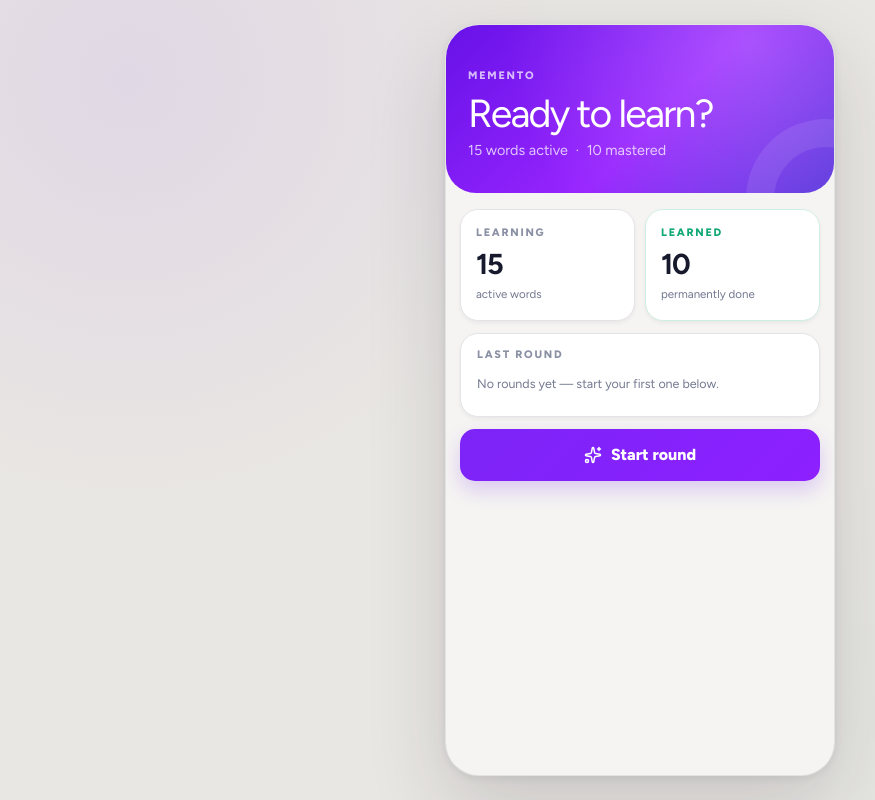
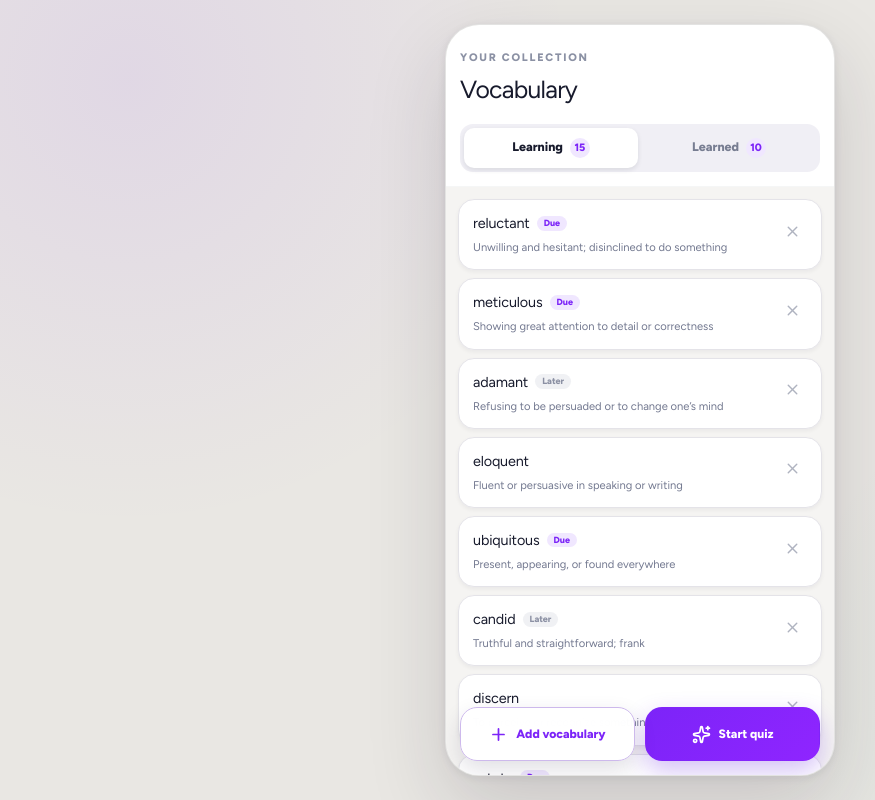
Before and after one commit to shtannikov/memento, a Next.js app: page / in a window 1280 px wide. Shown: the whole page, without its empty margins (0-875 px from the left). Built offline with nearby package versions, Linux system fonts and the light colour scheme.

Commit message:
Make vocabulary the main experience

```diff
--- a/src/app/page.tsx
+++ b/src/app/page.tsx
@@ -2,52 +2,34 @@
 
 import { useState } from "react";
 
-import { HomeScreen } from "@/features/home/home-screen";
 import { QuizRound } from "@/features/quiz/quiz-round";
 import { useVocabulary } from "@/features/vocabulary/use-vocabulary";
 import { VocabularyScreen } from "@/features/vocabulary/vocabulary-screen";
-import type { VocabularyStatus } from "@/features/vocabulary/vocabulary.types";
 
 import styles from "./page.module.css";
 
-type Destination = "home" | "vocabulary" | "quiz";
+type Destination = "vocabulary" | "quiz";
 
 export default function Page() {
-  const [destination, setDestination] = useState<Destination>("home");
-  const [vocabularyTab, setVocabularyTab] =
-    useState<VocabularyStatus>("learning");
+  const [destination, setDestination] =
+    useState<Destination>("vocabulary");
   const vocabulary = useVocabulary();
-
-  function openVocabulary(tab: VocabularyStatus) {
-    setVocabularyTab(tab);
-    setDestination("vocabulary");
-  }
 
   return (
     <main className={styles.canvas}>
       <section className={styles.mobileShell} aria-live="polite">
-        {destination === "home" && (
-          <HomeScreen
-            learningCount={vocabulary.learning.length}
-            learnedCount={vocabulary.learned.length}
-            onStartRound={() => setDestination("quiz")}
-            onOpenVocabulary={openVocabulary}
-          />
-        )}
-
         {destination === "vocabulary" && (
           <VocabularyScreen
-            initialTab={vocabularyTab}
             learning={vocabulary.learning}
             learned={vocabulary.learned}
             onAdd={vocabulary.add}
             onRemove={vocabulary.remove}
-            onBack={() => setDestination("home")}
+            onStartQuiz={() => setDestination("quiz")}
           />
         )}
 
         {destination === "quiz" && (
-          <QuizRound onExit={() => setDestination("home")} />
+          <QuizRound onExit={() => setDestination("vocabulary")} />
         )}
       </section>
     </main>
--- a/src/features/home/home-screen.module.css
+++ /dev/null
@@ -1,137 +0,0 @@
-.screen {
-  min-height: 100%;
-}
-
-.hero {
-  position: relative;
-  padding: 46px 22px 32px;
-  overflow: hidden;
-  color: white;
-  border-radius: 0 0 30px 30px;
-  background:
-    radial-gradient(circle at 78% 10%, rgb(255 255 255 / 20%), transparent 15rem),
-    linear-gradient(135deg, #6712e8 0%, #9825ff 55%, #5936dc 100%);
-}
-
-.hero::after {
-  content: "";
-  position: absolute;
-  width: 160px;
-  height: 160px;
-  right: -72px;
-  bottom: -86px;
-  border: 28px solid rgb(255 255 255 / 9%);
-  border-radius: 999px;
-}
-
-.eyebrow,
-.cardLabel {
-  margin: 0;
-  font-size: 0.68rem;
-  line-height: 1;
-  font-weight: 750;
-  letter-spacing: 0.16em;
-  text-transform: uppercase;
-}
-
-.eyebrow {
-  color: rgb(255 255 255 / 70%);
-}
-
-.cardLabel {
-  color: #8b91a4;
-}
-
-.hero h1 {
-  margin: 12px 0 6px;
-  font-size: clamp(2rem, 9vw, 2.45rem);
-  line-height: 1.02;
-  letter-spacing: -0.045em;
-}
-
-.hero > p:last-child {
-  margin: 0;
-  color: rgb(255 255 255 / 75%);
-  font-size: 0.9rem;
-}
-
-.hero > p span {
-  margin: 0 4px;
-}
-
-.content {
-  display: grid;
-  gap: 12px;
-  padding: 16px 14px 24px;
-}
-
-.statGrid {
-  display: grid;
-  grid-template-columns: 1fr 1fr;
-  gap: 10px;
-}
-
-.statCard,
-.roundCard {
-  border: 1px solid var(--line);
-  background: var(--card);
-  box-shadow: 0 2px 4px rgb(20 24 40 / 5%);
-}
-
-.statCard {
-  min-height: 112px;
-  padding: 15px;
-  color: inherit;
-  text-align: left;
-  border-radius: 18px;
-  cursor: pointer;
-  transition:
-    border-color 160ms ease,
-    box-shadow 160ms ease,
-    transform 160ms ease;
-}
-
-.statCard:hover {
-  border-color: color-mix(in srgb, var(--violet) 30%, var(--line));
-  box-shadow: 0 7px 18px rgb(67 30 130 / 10%);
-  transform: translateY(-1px);
-}
-
-.statCard:active {
-  transform: translateY(1px);
-}
-
-.statCard strong {
-  display: block;
-  margin-top: 12px;
-  font-size: 1.8rem;
-  line-height: 1;
-  letter-spacing: -0.04em;
-}
-
-.statCard > span {
-  display: block;
-  margin-top: 7px;
-  color: var(--muted);
-  font-size: 0.72rem;
-}
-
-.learnedCard {
-  border-color: #cfeee3;
-}
-
-.learnedCard .cardLabel {
-  color: var(--emerald);
-}
-
-.roundCard {
-  min-height: 84px;
-  padding: 16px;
-  border-radius: 18px;
-}
-
-.roundCard > p:last-child {
-  margin: 14px 0 0;
-  color: var(--muted);
-  font-size: 0.78rem;
-}
--- a/src/features/home/home-screen.tsx
+++ /dev/null
@@ -1,62 +0,0 @@
-import { Sparkles } from "lucide-react";
-
-import buttonStyles from "@/components/ui/buttons.module.css";
-
-import styles from "./home-screen.module.css";
-
-type HomeScreenProps = {
-  learningCount: number;
-  learnedCount: number;
-  onStartRound: () => void;
-  onOpenVocabulary: (tab: "learning" | "learned") => void;
-};
-
-export function HomeScreen({
-  learningCount,
-  learnedCount,
-  onStartRound,
-  onOpenVocabulary,
-}: HomeScreenProps) {
-  return (
-    <div className={styles.screen}>
-      <header className={styles.hero}>
-        <p className={styles.eyebrow}>Memento</p>
-        <h1>Ready to learn?</h1>
-        <p>
-          {learningCount} words active <span>·</span> {learnedCount} mastered
-        </p>
-      </header>
-
-      <div className={styles.content}>
-        <div className={styles.statGrid}>
-          <button
-            className={styles.statCard}
-            onClick={() => onOpenVocabulary("learning")}
-          >
-            <p className={styles.cardLabel}>Learning</p>
-            <strong>{learningCount}</strong>
-            <span>active words</span>
-          </button>
-          <button
-            className={`${styles.statCard} ${styles.learnedCard}`}
-            onClick={() => onOpenVocabulary("learned")}
-          >
-            <p className={styles.cardLabel}>Learned</p>
-            <strong>{learnedCount}</strong>
-            <span>permanently done</span>
-          </button>
-        </div>
-
-        <article className={styles.roundCard}>
-          <p className={styles.cardLabel}>Last round</p>
-          <p>No rounds yet — start your first one below.</p>
-        </article>
-
-        <button className={buttonStyles.primary} onClick={onStartRound}>
-          <Sparkles aria-hidden="true" />
-          Start round
-        </button>
-      </div>
-    </div>
-  );
-}
--- a/src/features/quiz/preparing-screen.tsx
+++ b/src/features/quiz/preparing-screen.tsx
@@ -11,14 +11,14 @@ export function PreparingScreen({ onCancel }: PreparingScreenProps) {
     <div className={styles.centerScreen}>
       <button className={styles.backButton} onClick={onCancel}>
         <ArrowLeft aria-hidden="true" />
-        Home
+        Vocabulary
       </button>
       <div className={styles.preparingMark}>
         <Sparkles aria-hidden="true" />
       </div>
       <p className={styles.eyebrow}>Fresh questions</p>
       <h1>
-        Preparing your round
+        Preparing your quiz
         <span className={styles.animatedDots}>…</span>
       </h1>
       <p className={styles.supportingCopy}>
--- a/src/features/quiz/quiz-round.tsx
+++ b/src/features/quiz/quiz-round.tsx
@@ -32,7 +32,7 @@ export function QuizRound({ onExit }: QuizRoundProps) {
         completed={round.totalCount}
         total={round.totalCount}
         onRestart={round.restart}
-        onHome={onExit}
+        onVocabulary={onExit}
       />
     );
   }
@@ -46,7 +46,7 @@ export function QuizRound({ onExit }: QuizRoundProps) {
         completed={round.completedCount}
         total={round.totalCount}
         onRestart={round.restart}
-        onHome={onExit}
+        onVocabulary={onExit}
       />
     );
   }
--- a/src/features/quiz/quiz-screen.tsx
+++ b/src/features/quiz/quiz-screen.tsx
@@ -30,7 +30,7 @@ export function QuizScreen({
         <button
           className={styles.iconButton}
           onClick={onExit}
-          aria-label="Leave round"
+          aria-label="Leave quiz"
         >
           <X aria-hidden="true" />
         </button>
--- a/src/features/vocabulary/vocabulary-screen.module.css
+++ b/src/features/vocabulary/vocabulary-screen.module.css
@@ -12,36 +12,6 @@
   background: rgb(255 255 255 / 94%);
   backdrop-filter: blur(18px);
   border-bottom: 1px solid rgb(20 24 40 / 4%);
-}
-
-.titleRow {
-  display: flex;
-  align-items: center;
-  gap: 10px;
-}
-
-.backButton {
-  flex: 0 0 auto;
-  display: grid;
-  width: 40px;
-  height: 40px;
-  place-items: center;
-  color: var(--ink);
-  border: 1px solid var(--line);
-  border-radius: 12px;
-  background: var(--card);
-  box-shadow: 0 2px 4px rgb(20 24 40 / 5%);
-  cursor: pointer;
-}
-
-.backButton:hover {
-  color: var(--violet);
-  border-color: color-mix(in srgb, var(--violet) 30%, var(--line));
-}
-
-.backButton svg {
-  width: 20px;
-  height: 20px;
 }
 
 .eyebrow {
@@ -201,33 +171,58 @@
   height: 17px;
 }
 
-.addButton {
+.floatingActions {
   position: absolute;
   z-index: 6;
-  right: 18px;
-  bottom: 18px;
+  right: 14px;
+  bottom: calc(14px + env(safe-area-inset-bottom));
+  left: 14px;
   display: grid;
-  width: 58px;
-  height: 58px;
-  place-items: center;
-  color: white;
-  border: 0;
-  border-radius: 999px;
-  background: linear-gradient(135deg, var(--violet), #8f25ff);
-  box-shadow: 0 12px 26px rgb(101 31 225 / 30%);
-  cursor: pointer;
-  transition: transform 160ms ease;
+  grid-template-columns: 1fr 1fr;
+  gap: 10px;
 }
 
-.addButton:hover {
+.floatingButton {
+  min-height: 54px;
+  display: inline-flex;
+  align-items: center;
+  justify-content: center;
+  gap: 8px;
+  padding: 0 14px;
+  border-radius: 17px;
+  font-size: 0.76rem;
+  font-weight: 760;
+  cursor: pointer;
+  transition:
+    box-shadow 160ms ease,
+    transform 160ms ease;
+}
+
+.floatingButton:hover {
   transform: translateY(-1px);
 }
 
-.addButton:active {
+.floatingButton:active {
   transform: translateY(1px);
 }
 
-.addButton svg {
-  width: 26px;
-  height: 26px;
+.floatingButton svg {
+  width: 19px;
+  height: 19px;
+  stroke-width: 2.2;
 }
+
+.addAction {
+  color: var(--violet);
+  border: 1px solid color-mix(in srgb, var(--violet) 22%, var(--line));
+  background: rgb(255 255 255 / 96%);
+  box-shadow: 0 9px 22px rgb(45 35 70 / 14%);
+  backdrop-filter: blur(18px);
+}
+
+.quizAction {
+  color: white;
+  border: 1px solid transparent;
+  background: linear-gradient(135deg, var(--violet), #8f25ff);
+  box-shadow: 0 10px 24px rgb(101 31 225 / 28%);
+}
--- a/src/features/vocabulary/vocabulary-screen.tsx
+++ b/src/features/vocabulary/vocabulary-screen.tsx
@@ -1,5 +1,5 @@
 import * as Tabs from "@radix-ui/react-tabs";
-import { ArrowLeft, Check, Plus, X } from "lucide-react";
+import { Check, Plus, Sparkles, X } from "lucide-react";
 import { useState } from "react";
 
 import { VocabularyDialogs } from "./vocabulary-dialogs";
@@ -11,24 +11,22 @@ import type {
 } from "./vocabulary.types";
 
 type VocabularyScreenProps = {
-  initialTab: VocabularyStatus;
   learning: VocabularyItem[];
   learned: VocabularyItem[];
   onAdd: (item: NewVocabularyItem) => void;
   onRemove: (item: VocabularyItem) => void;
-  onBack: () => void;
+  onStartQuiz: () => void;
 };
 
 export function VocabularyScreen({
-  initialTab,
   learning,
   learned,
   onAdd,
   onRemove,
-  onBack,
+  onStartQuiz,
 }: VocabularyScreenProps) {
   const [activeTab, setActiveTab] =
-    useState<VocabularyStatus>(initialTab);
+    useState<VocabularyStatus>("learning");
   const [addOpen, setAddOpen] = useState(false);
   const [pendingRemoval, setPendingRemoval] =
     useState<VocabularyItem | null>(null);
@@ -38,19 +36,8 @@ export function VocabularyScreen({
     <>
       <div className={styles.screen}>
         <header className={styles.header}>
-          <div className={styles.titleRow}>
-            <button
-              className={styles.backButton}
-              onClick={onBack}
-              aria-label="Back to Home"
-            >
-              <ArrowLeft aria-hidden="true" />
-            </button>
-            <div>
           <p className={styles.eyebrow}>Your collection</p>
           <h1>Vocabulary</h1>
-            </div>
-          </div>
           <Tabs.Root
             value={activeTab}
             onValueChange={(value) =>
@@ -115,13 +102,22 @@ export function VocabularyScreen({
           ))}
         </div>
 
+        <div className={styles.floatingActions}>
           <button
-          className={styles.addButton}
+            className={`${styles.floatingButton} ${styles.addAction}`}
             onClick={() => setAddOpen(true)}
-          aria-label="Add vocabulary"
           >
             <Plus aria-hidden="true" />
+            Add vocabulary
           </button>
+          <button
+            className={`${styles.floatingButton} ${styles.quizAction}`}
+            onClick={onStartQuiz}
+          >
+            <Sparkles aria-hidden="true" />
+            Start quiz
+          </button>
+        </div>
       </div>
 
       <VocabularyDialogs
```
Also changed, not shown: src/features/quiz/round-result.tsx (+7 -7 lines). Lines whose indentation alone changed are shown as unchanged.
